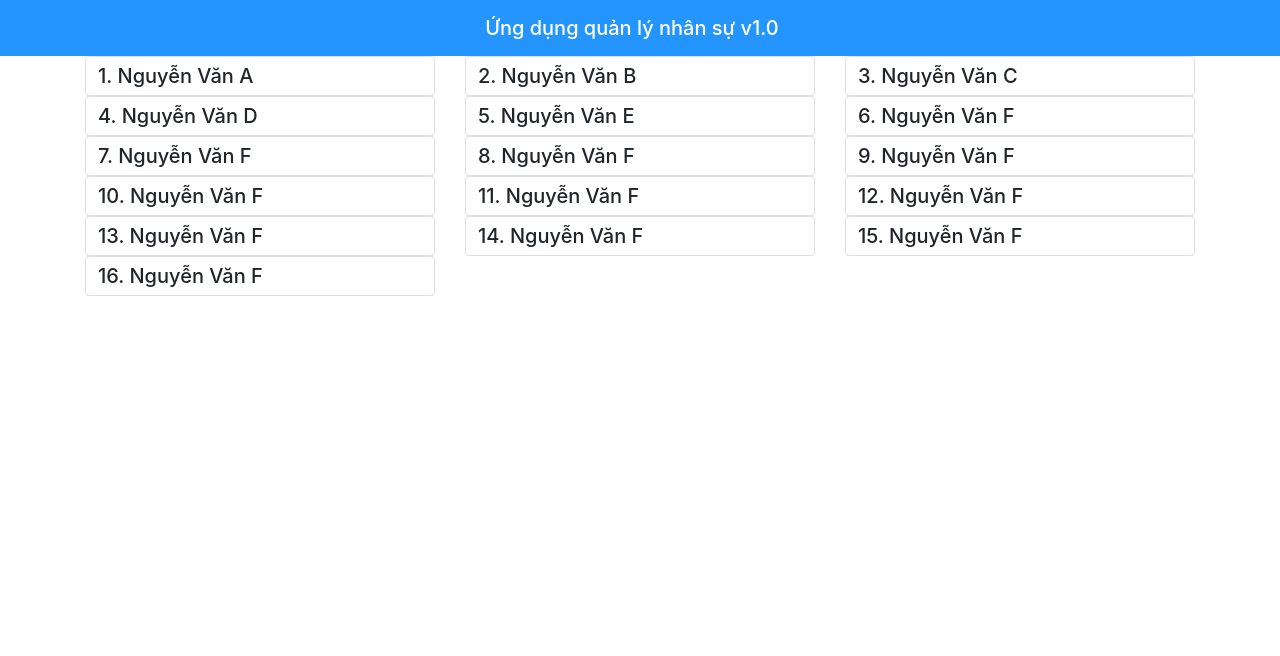
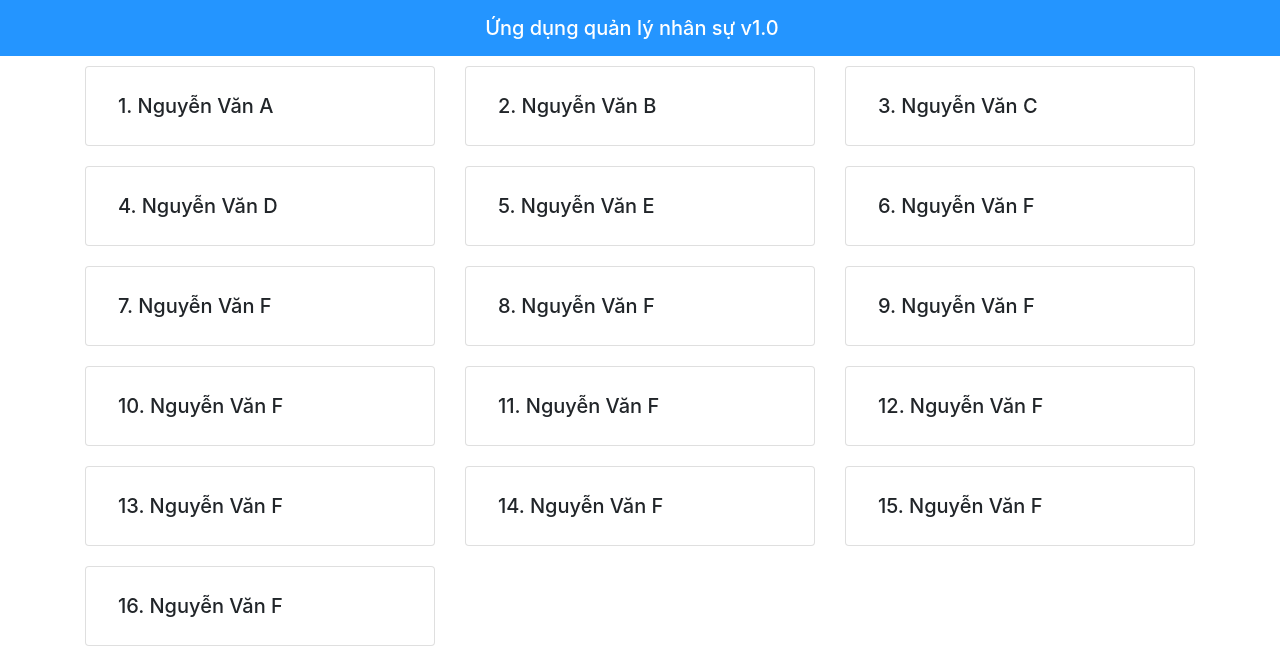
Before and after one commit to areskise/ReactJS, a React (Create React App) app: page / in a window 1280 px wide. Shown: the top 656 px of the page. Built offline with nearby package versions, Linux system fonts and the light colour scheme.

Commit message:
commit 9

```diff
--- a/src/App.css
+++ b/src/App.css
@@ -9,6 +9,9 @@
 .navbar-brand {
     color: #fff;
 }
+.card {
+    margin: 10px 0;
+}
 .card-title {
     line-height: 38px;
     margin: 0 12px;
--- a/src/App.js
+++ b/src/App.js
@@ -1,6 +1,6 @@
 import React, { Component } from 'react';
 import { Navbar, NavbarBrand } from 'reactstrap';
-import StaffList from './StaffList/StaffListComponent';
+import StaffList from './components/StaffListComponent';
 import './App.css';
 import { STAFFS } from './shared/staffs';
 
--- a/src/StaffList/StaffListComponent.js
+++ /dev/null
@@ -1,58 +0,0 @@
-import React, { Component } from 'react';
-import { Card, CardImg, CardImgOverlay, CardText, CardBody, CardTitle } from 'reactstrap';
-import dateFormat from 'dateformat';
-
-class StaffList extends Component {
-    constructor(props) {
-        super(props);
-
-        this.state = {
-           selectedStaff: null
-        }
-    }
-
-    onStaffSelect(staff) {
-        this.setState({ selectedStaff: staff});
-    }
-
-    renderStaff(staff) {
-        if (staff != null) {
-            return(
-                <Card>
-                    <CardTitle>Họ và tên: {staff.name}</CardTitle>
-                    <CardText>Ngày sinh: {dateFormat(staff.doB, "dd/mm/yyy")}</CardText>
-                    <CardText>Ngày vào công ty: {dateFormat(staff.startDate, "dd/mm/yyy")}</CardText>
-                    <CardText>Phòng ban: {staff.department}</CardText>
-                    <CardText>Số ngày nghỉ còn lại: {staff.annualLeave}</CardText>
-                    <CardText>Số ngày đã làm thêm: {staff.overTime}</CardText>
-                </Card>
-            );
-        } else {
-            return(<div></div>);
-        }
-    }
-
-    render() {
-        const StaffList = this.props.staffs.map((staff) => {
-            return (
-                <div key={staff.id} className="col-12 col-md-6 col-lg-4">
-                    <Card onClick={() => this.onStaffSelect(staff)}>
-                        <CardTitle>{(staff.id) + 1}. {staff.name}</CardTitle>
-                    </Card>
-                </div>
-            )
-        });
-        return (
-            <div className="container">
-                <div className="row">
-                    {StaffList}
-                </div>
-                <div className="row">
-                    {this.renderStaff(this.state.selectedStaff)}
-                </div>
-            </div>
-        )
-      }
-}
-
-export default StaffList;
--- /dev/null
+++ b/src/components/StaffListComponent.js
@@ -0,0 +1,64 @@
+import React, { Component } from 'react';
+import { Card, CardText, CardBody, CardTitle } from 'reactstrap';
+import dateFormat from 'dateformat';
+
+class StaffList extends Component {
+    constructor(props) {
+        super(props);
+
+        this.state = {
+           selectedStaff: null
+        }
+    }
+
+    onStaffSelect(staff) {
+        this.setState({selectedStaff: staff});
+    }
+
+    renderStaff(staff) {
+        console.log(staff)
+        if (staff != null) {
+            return (
+                <Card className="col-12">
+                    <CardBody>
+                        <CardTitle>Họ và tên: {staff.name}</CardTitle>
+                        <CardText>Ngày sinh: {dateFormat(staff.doB, "dd/mm/yyyy")}</CardText>
+                        <CardText>Ngày vào công ty: {dateFormat(staff.startDate, "dd/mm/yyyy")}</CardText>
+                        <CardText>Phòng ban: {staff.department.name}</CardText>
+                        <CardText>Số ngày nghỉ còn lại: {staff.annualLeave}</CardText>
+                        <CardText>Số ngày đã làm thêm: {staff.overTime}</CardText>
+                    </CardBody>
+                </Card>
+            );
+        } else {
+            return <div></div>;
+        }
+    }
+
+    render() {
+        const staffList = this.props.staffs.map((staff) => {
+            return (
+                <div key={staff.id} className="col-12 col-md-6 col-lg-4">
+                    <Card onClick={() => this.onStaffSelect(staff)}>
+                        <CardBody>
+                            <CardTitle>{(staff.id) + 1}. {staff.name}</CardTitle>
+                        </CardBody>
+                    </Card>
+                </div>
+            )
+
+        });
+
+        return (
+            <div className="container">
+                <div className="row">
+                    {staffList}
+                </div>
+                <div className="row">
+                    {this.renderStaff(this.state.selectedStaff)}
+                </div>
+            </div>
+        );
+    }
+}
+export default StaffList;
```
